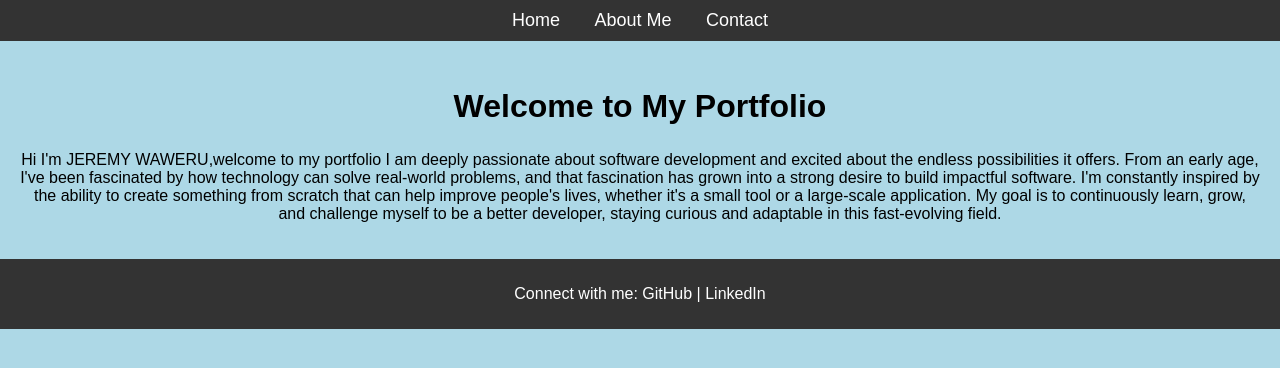
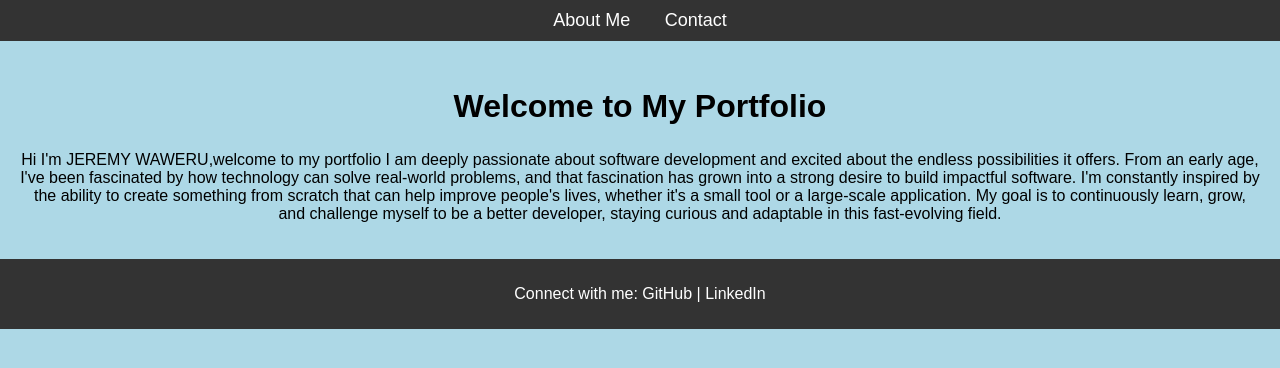
Before and after one commit to Jeremy-waweru10/PORTFOLIO, a plain HTML site: page index.html in a window 1280 px wide. Drawn offline with Linux system fonts and the light colour scheme.

Commit message:
My portfolio

```diff
--- a/index.html
+++ b/index.html
@@ -12,7 +12,7 @@
     <header>
         <nav>
             <ul>
-                <li><a href="home.html">Home</a></li>
+
                 <li><a href="about.html">About Me</a></li>
                 <li><a href="contact.html">Contact</a></li>
             </ul>
```
